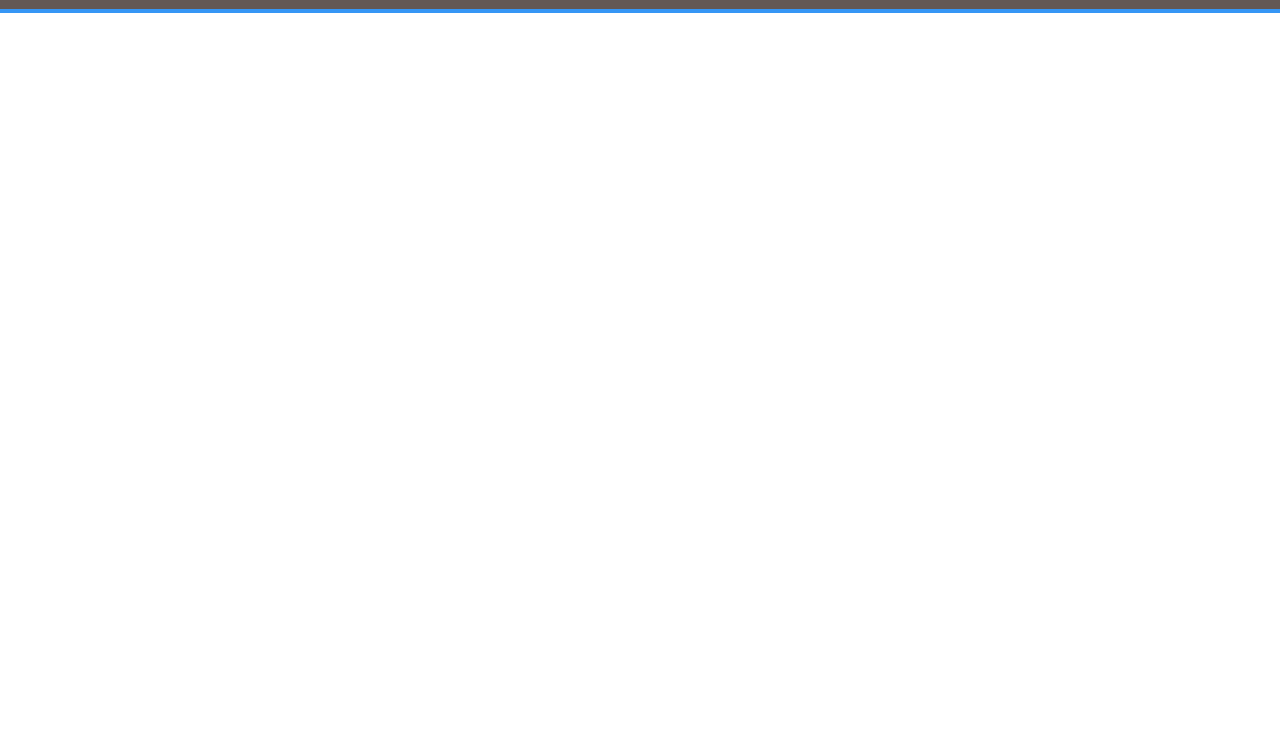
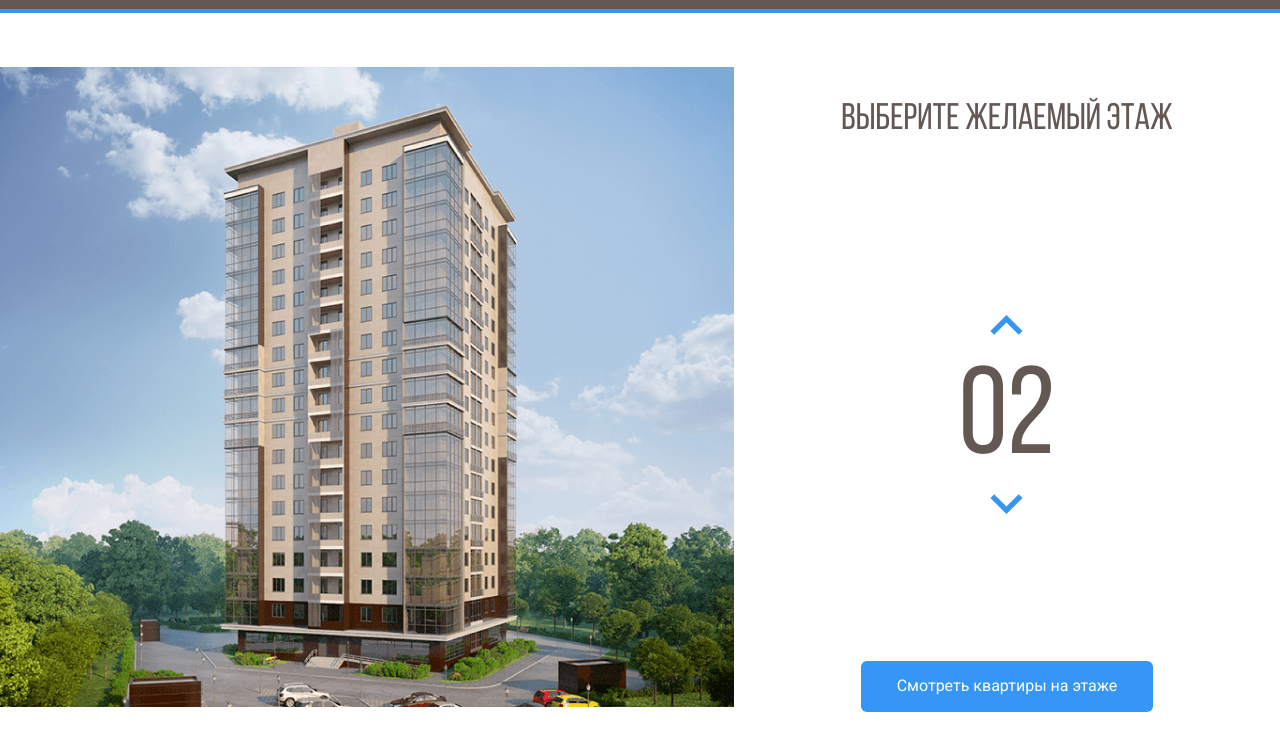
Before and after one commit to MassaFlint/Melody, a plain HTML site: page index.html in a window 1280 px wide. Shown: the part 55-800 px from the top of the page. Drawn offline with Linux system fonts and the light colour scheme.

Commit message:
Загрузил основную страницу

```diff
--- a/css/style.css
+++ b/css/style.css
@@ -1,3 +1,10 @@
+@font-face {
+  font-family: "Bebas Neue";
+  src: local("BebasNeueRegular"),
+    url("../fonts/BebasNeueRegular.woff2") format("woff2"),
+    url("../fonts/BebasNeueRegular.woff") format("woff");
+  font-display: swap;
+}
 * {
   box-sizing: border-box;
 }
@@ -49,3 +56,58 @@ body {
 .navbar-contacts {
   text-align: right;
 }
+.main {
+  max-width: 1280px;
+  margin: auto;
+  padding-top: 54px;
+  display: flex;
+}
+.main-info {
+  flex-grow: 1;
+  text-align: center;
+  display: flex;
+  flex-direction: column;
+  align-items: center;
+  justify-content: space-between;
+}
+.home-image path {
+  opacity: 0;
+  cursor: pointer;
+}
+.home-image path:hover {
+  opacity: 1;
+}
+.counter-group {
+  display: flex;
+  flex-direction: column;
+  align-items: center;
+}
+.counter-button {
+  background-color: #fff;
+  border: none;
+  cursor: pointer;
+}
+.counter-arrow-down {
+  transform: rotateX(180deg);
+}
+.main-title {
+  font-family: "Bebas Neue", sans-serif;
+  font-weight: normal;
+  font-size: 37px;
+  line-height: 44px;
+  color: #635854;
+}
+.counter {
+  font-family: "Bebas Neue", sans-serif;
+  color: #635854;
+  font-size: 124px;
+  margin-top: 10px;
+}
+.button-primary {
+  background: #3596f5;
+  border-radius: 6px;
+  color: #fff;
+  border: none;
+  padding: 16px 36px;
+  cursor: pointer;
+}
--- a/index.html
+++ b/index.html
@@ -38,5 +38,52 @@
     </div>
     <!-- /.navbar -->
     </header>
+    <main class="main">
+        <div class="main-image">
+        <svg class="home-image" width="734" height="640" viewBox="0 0 734 640" fill="none" xmlns="http://www.w3.org/2000/svg"
+            xmlns:xlink="http://www.w3.org/1999/xlink">
+            <rect width="734" height="640" fill="url(#pattern0)" />
+            <defs>
+                <pattern id="pattern0" patternContentUnits="objectBoundingBox" width="1" height="1">
+                    <use xlink:href="#image0" transform="translate(-0.00408719) scale(0.0013624 0.0015625)" />
+                </pattern>
+                <image id="image0" width="740" height="640" xlink:href="img/home.png" />
+            </defs>
+            <path d="M222 533L442.8 541L512 527.3V549L443.5 568.7L222 557.7V533Z" fill="#3595F6" fill-opacity="0.75" />
+            <path d="M223 532V507L443.3 510.3L513 507V527L443.7 540L223 532Z" fill="#3595F6" fill-opacity="0.75" />
+            <path d="M223 506V481H444H513V504L445 511L223 506Z" fill="#3595F6" fill-opacity="0.75" />
+            <path d="M223 482V457L444.3 453.3L512 460V482H444" fill="#3595F6" fill-opacity="0.75" />
+            <path d="M223 456V430L444.5 426.7L513 437.7V459L444 452.3L223 456Z" fill="#3595F6" fill-opacity="0.75" />
+            <path d="M222 429V405.3L443 393L514 416V437.3L443 425L222 429Z" fill="#3595F6" fill-opacity="0.75" />
+            <path d="M222 407V382L444.2 365.7L514 394.3V415L443.7 393.3L222 407Z" fill="#3595F6" fill-opacity="0.75" />
+            <path d="M222 382V357L444.5 336.7L514 373.3V394L442 365.3L222 382Z" fill="#3595F6" fill-opacity="0.75" />
+            <path d="M222 356V332L445 307.3L514 351.3V373L444.7 335L222 356Z" fill="#3595F6" fill-opacity="0.75" />
+            <path d="M222 331V307L444.5 278.3L514 329.3V350L443.7 307.7L222 331Z" fill="#3595F6" fill-opacity="0.75" />
+            <path d="M221 307V283L443.3 250L514 309.3V329L444 278.3L221 307Z" fill="#3595F6" fill-opacity="0.75" />
+            <path d="M222 282V258L443.2 223L513 287V308L444.3 249.7L222 282Z" fill="#3595F6" fill-opacity="0.75" />
+            <path d="M222 258V233L444.3 195L513 265.3V286L444 222L222 258Z" fill="#3595F6" fill-opacity="0.75" />
+            <path d="M222 232V207L442.8 163.3L513 242.3V265L444 191.7L222 232Z" fill="#3595F6" fill-opacity="0.75" />
+            <path d="M223 208V183L443 135L513 220V243L442.3 163.7L223 208Z" fill="#3595F6" fill-opacity="0.75" />
+            <path d="M222 183V158L441.8 106L513 198.3V221L443.3 134.7L222 183Z" fill="#3595F6" fill-opacity="0.75" />
+            <path d="M222 158V132L444 75.3L513 177V198L443.7 106.3L222 158Z" fill="#3595F6" fill-opacity="0.75" />
+
+        </svg>
+
+        </div>
+        <!-- main-image -->
+        <div class="main-info">
+<h2 class="main-title">Выберите желаемый этаж</h2>
+<div class="counter-group"><button class="counter-button counter-up">
+    <img class="counter-arrow counter-arrow-up"src="img/arrow.svg" alt="arrow-up">
+</button>
+<span class="counter">02</span>
+<button class="counter-button counter-down">
+    <img class="counter-arrow counter-arrow-down" src="img/arrow.svg" alt="arrow-down">
+</button></div>
+<!-- counter-group -->
+<button class="button button-primary">Смотреть квартиры на этаже</button>
+        </div>
+        <!-- Main-info -->
+    </main>
 </body>
 </html>
```
Also changed, not shown: fonts/BebasNeueRegular.woff (added), fonts/BebasNeueRegular.woff2 (added), img/Group 3.svg (added), img/arrow.svg (added), img/home.png (added).
